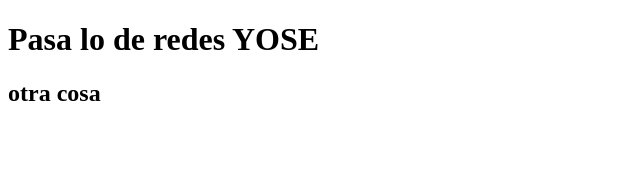
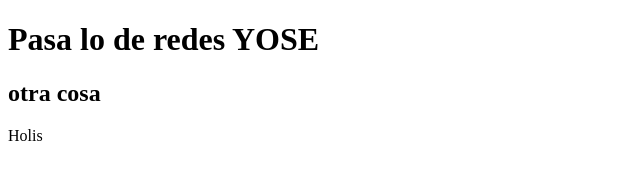
Before and after one commit to JoseJavierGJ/Yojada_Aplicaciones, a plain HTML site: page index.html in a window 1280 px wide. Shown: the full height of the page, 0-640 px from the left. Drawn offline with Linux system fonts and the light colour scheme.

Commit message:
funciona

```diff
--- a/index.html
+++ b/index.html
@@ -11,6 +11,7 @@
     <h2>otra cosa</h2>
     <div class="div"></div>
     <div class="holis"></div>
+    <div class="yojada">Holis</div>
 </body>
 </html>
 
```
